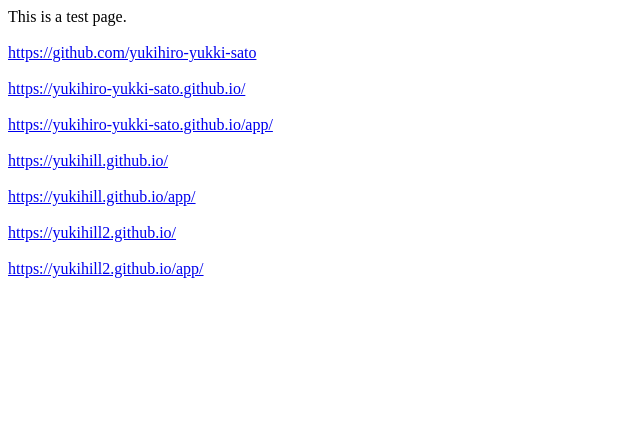
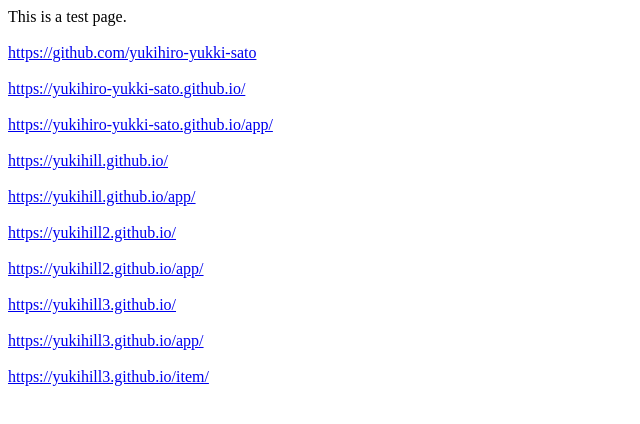
Before and after one commit to yukihill2/yukihill2.github.io, a plain HTML site: page index.html in a window 1280 px wide. Shown: the whole page, without its empty margins (0-640 px from the left). Drawn offline with Linux system fonts and the light colour scheme.

Commit message:
Update index.html

```diff
--- a/index.html
+++ b/index.html
@@ -25,6 +25,12 @@
       <a href="https://yukihill2.github.io/">https://yukihill2.github.io/</a><br/>
       <br/>
       <a href="https://yukihill2.github.io/app/">https://yukihill2.github.io/app/</a><br/>
+      <br/>
+      <a href="https://yukihill3.github.io/">https://yukihill3.github.io/</a><br/>
+      <br/>
+      <a href="https://yukihill3.github.io/app/">https://yukihill3.github.io/app/</a><br/>
+      <br/>
+      <a href="https://yukihill3.github.io/item/">https://yukihill3.github.io/item/</a><br/>
     </div>
   </body>
 </html>
```
